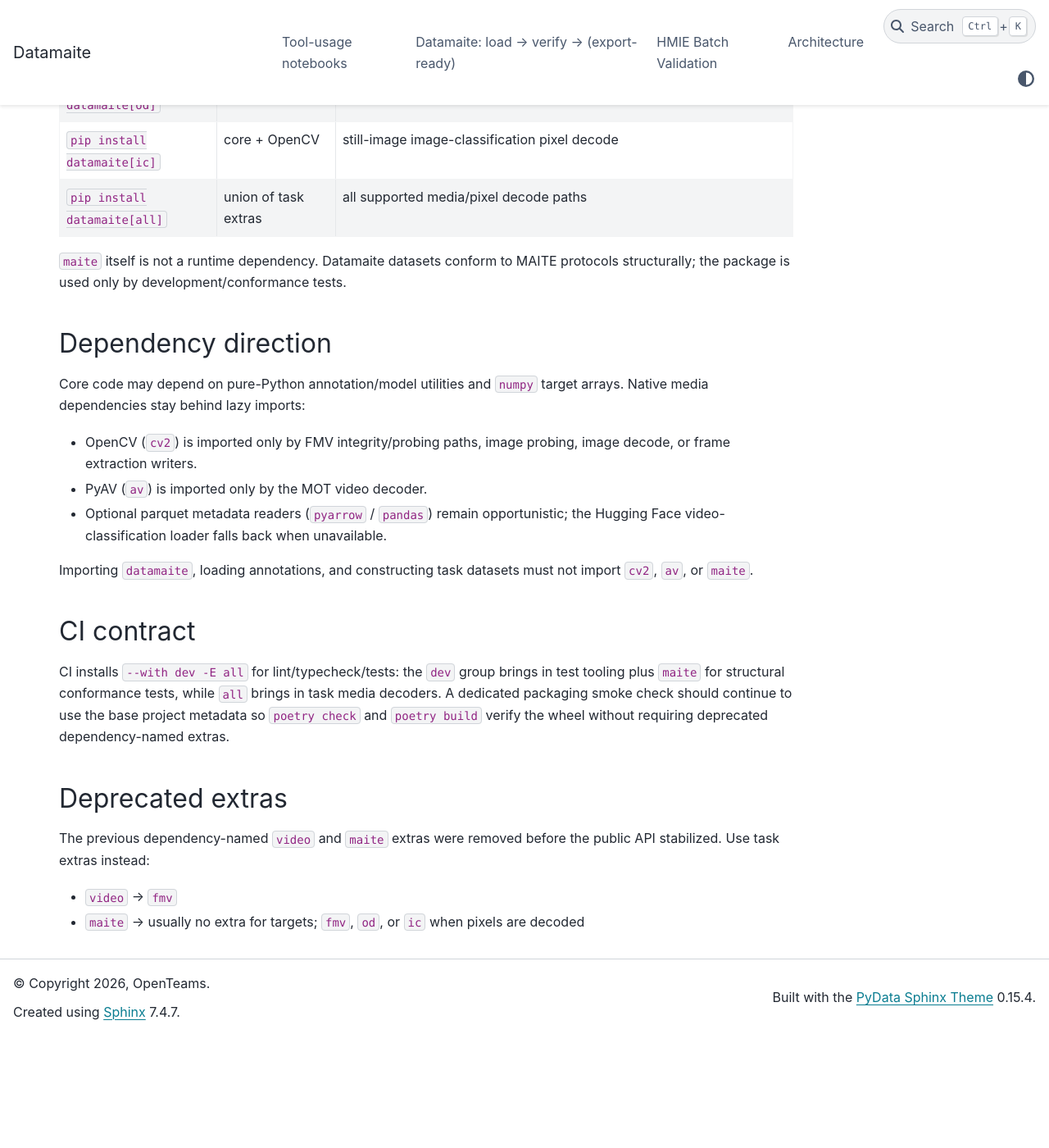
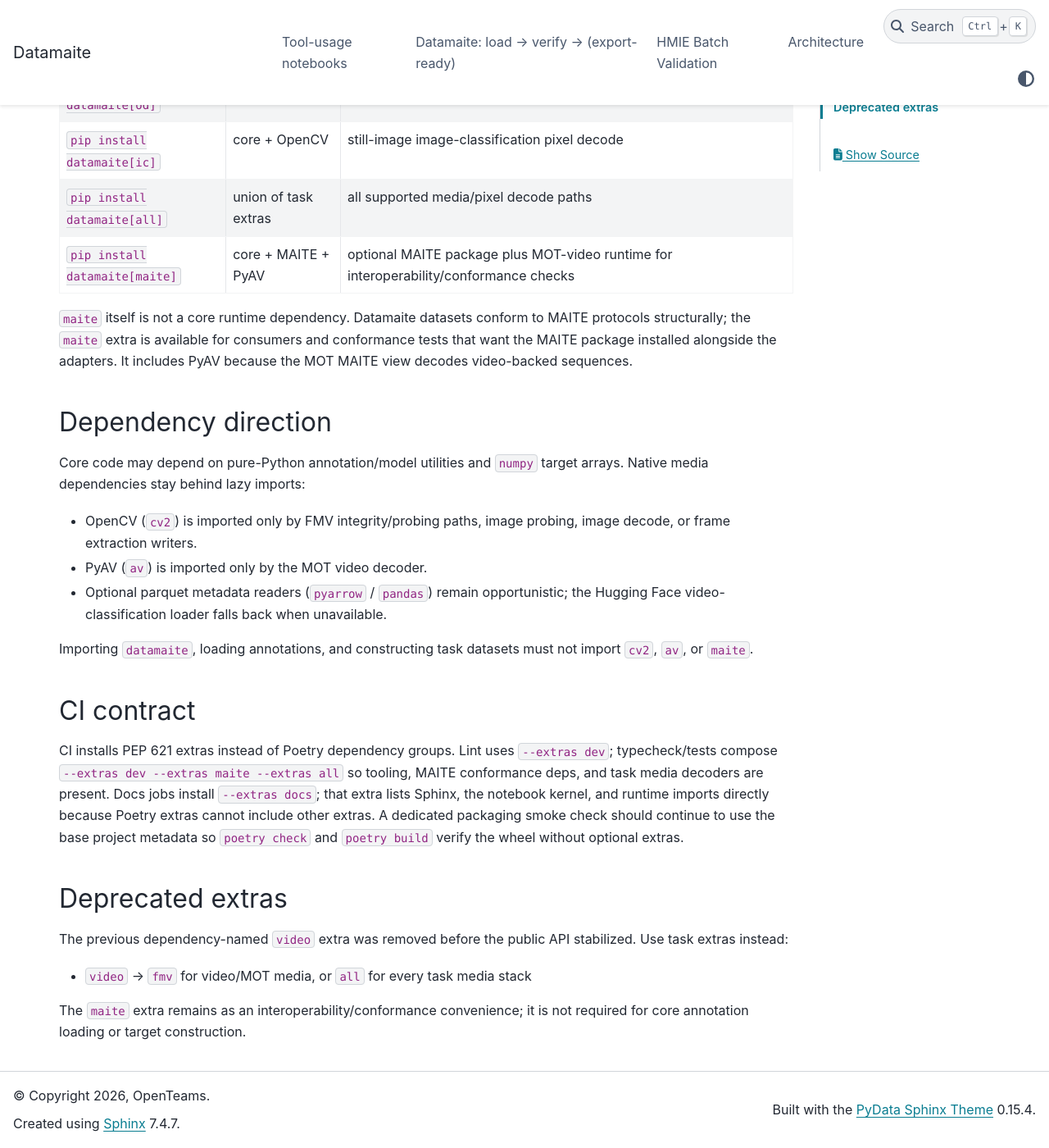
Before and after one commit to openteams-ai/datamaite, a Sphinx documentation site: the page built from docs/packaging.md, in a window 1280 px wide and 1400 px high, scrolled down 556 px. Shown: the whole window at 82% size. Built offline with Sphinx 7.4.7 and the PyData theme 0.15.4, drawn with Linux system fonts in a browser that asks for light colours; before the commit the page ends 1819 px from its top, so only the background shows below that.

Commit message:
build: drop duplicated Poetry dependency groups in favour of PEP 621 extras

```diff
--- a/docs/packaging.md
+++ b/docs/packaging.md
@@ -13,10 +13,12 @@
 | `pip install datamaite[od]` | core + OpenCV | still-image object-detection pixel decode |
 | `pip install datamaite[ic]` | core + OpenCV | still-image image-classification pixel decode |
 | `pip install datamaite[all]` | union of task extras | all supported media/pixel decode paths |
+| `pip install datamaite[maite]` | core + MAITE + PyAV | optional MAITE package plus MOT-video runtime for interoperability/conformance checks |
 
-`maite` itself is not a runtime dependency. Datamaite datasets conform to MAITE
-protocols structurally; the package is used only by development/conformance
-tests.
+`maite` itself is not a core runtime dependency. Datamaite datasets conform to
+MAITE protocols structurally; the `maite` extra is available for consumers and
+conformance tests that want the MAITE package installed alongside the adapters.
+It includes PyAV because the MOT MAITE view decodes video-backed sequences.
 
 ## Dependency direction
 
@@ -34,16 +36,20 @@
 
 ## CI contract
 
-CI installs `--with dev -E all` for lint/typecheck/tests: the `dev` group brings
-in test tooling plus `maite` for structural conformance tests, while `all` brings
-in task media decoders. A dedicated packaging smoke check should continue to use
-the base project metadata so `poetry check` and `poetry build` verify the wheel
-without requiring deprecated dependency-named extras.
+CI installs PEP 621 extras instead of Poetry dependency groups. Lint uses
+`--extras dev`; typecheck/tests compose `--extras dev --extras maite --extras all`
+so tooling, MAITE conformance deps, and task media decoders are present. Docs
+jobs install `--extras docs`; that extra lists Sphinx, the notebook kernel, and
+runtime imports directly because Poetry extras cannot include other extras. A
+dedicated packaging smoke check should continue to use the base project metadata
+so `poetry check` and `poetry build` verify the wheel without optional extras.
 
 ## Deprecated extras
 
-The previous dependency-named `video` and `maite` extras were removed before the
-public API stabilized. Use task extras instead:
+The previous dependency-named `video` extra was removed before the public API
+stabilized. Use task extras instead:
 
-- `video` → `fmv`
-- `maite` → usually no extra for targets; `fmv`, `od`, or `ic` when pixels are decoded
+- `video` → `fmv` for video/MOT media, or `all` for every task media stack
+
+The `maite` extra remains as an interoperability/conformance convenience; it is
+not required for core annotation loading or target construction.
```
Also changed, not shown: CHANGELOG.md (+3 -2 lines), README.md (+7 -4 lines), README_DEV.md (+1 -1 lines), pyproject.toml (+18 -30 lines), .gitlab-ci.yml, 1 other file.
